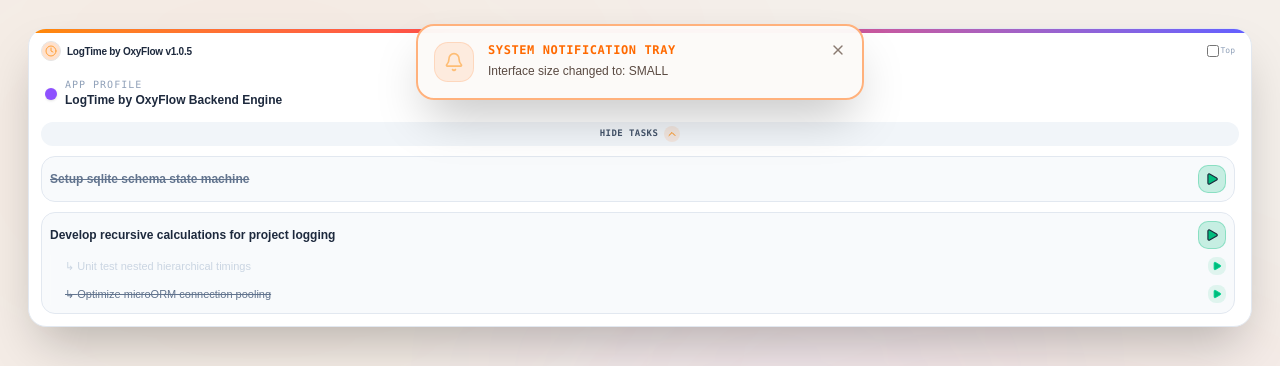
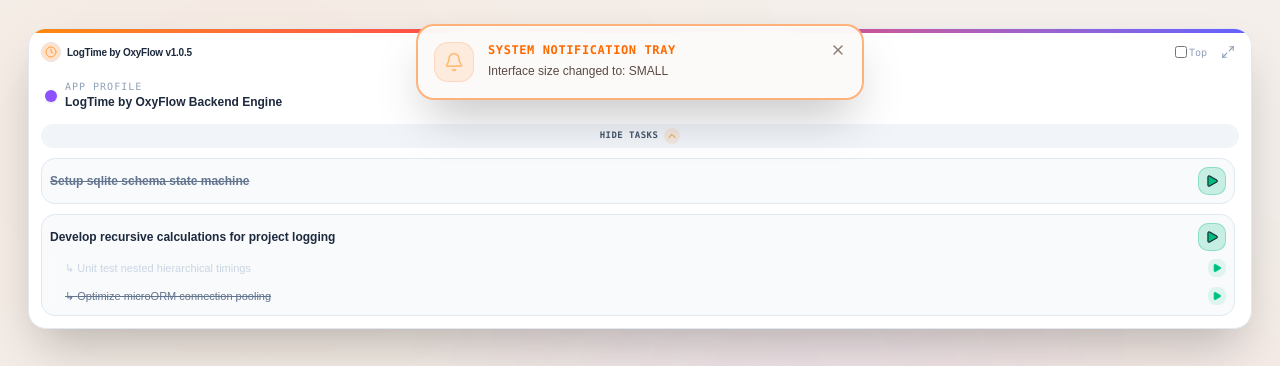
Before and after one commit to beoArcha/TimeLog, a React (Vite) app: page / in a window 1280 px wide. Both pictures are taken after a click on the button "MAŁE". Shown: the top 366 px of the page. Built offline with nearby package versions, Linux system fonts and the light colour scheme.

Commit message:
feat: implement new SmallGui component with dedicated router and interactive task tracking

```diff
--- a/src/App.tsx
+++ b/src/App.tsx
@@ -33,8 +33,8 @@ const handleWindowResize = async (variant: 'small' | 'medium' | 'large') => {
   try {
     let w = 800, h = 600;
     if (variant === 'small') {
-      w = 256;
-      h = 256;
+      w = 320;
+      h = 480;
     } else if (variant === 'medium') {
       w = 400;
       h = 600;
@@ -127,6 +127,11 @@ export default function App() {
     return localStorage.getItem('oxytime_always_on_top') === 'true';
   });
 
+  const [lastNonSmallVariant, setLastNonSmallVariant] = useState<'medium' | 'large'>(() => {
+    const saved = localStorage.getItem('oxytime_last_non_small_variant');
+    return (saved as 'medium' | 'large') || 'medium';
+  });
+
   const [activeLargeTab, setActiveLargeTab] = useState<'main' | 'cli' | 'db' | 'options' | 'manual' | 'credits'>('main');
 
   const [isSmallExpanded, setIsSmallExpanded] = useState<boolean>(true);
@@ -141,6 +146,10 @@ export default function App() {
 
   useEffect(() => {
     localStorage.setItem('oxytime_gui_variant', guiVariant);
+    if (guiVariant !== 'small') {
+      setLastNonSmallVariant(guiVariant);
+      localStorage.setItem('oxytime_last_non_small_variant', guiVariant);
+    }
   }, [guiVariant]);
 
   useEffect(() => {
@@ -148,12 +157,16 @@ export default function App() {
   }, [alwaysOnTop]);
 
   useEffect(() => {
-    handleWindowResize(guiVariant);
-    if (guiVariant !== 'small') {
-      handleWindowAlwaysOnTop(false);
-    } else {
-      handleWindowAlwaysOnTop(alwaysOnTop);
-    }
+    const applyWindowConfig = async () => {
+      await handleWindowResize(guiVariant);
+      await new Promise(resolve => setTimeout(resolve, 50));
+      if (guiVariant !== 'small') {
+        await handleWindowAlwaysOnTop(false);
+      } else {
+        await handleWindowAlwaysOnTop(alwaysOnTop);
+      }
+    };
+    applyWindowConfig();
   }, [guiVariant, alwaysOnTop]);
 
   useEffect(() => {
@@ -246,9 +259,9 @@ export default function App() {
             w = (event.payload as any).width || 800;
           }
 
-          if (w < 300) {
+          if (w < 350) {
             setGuiVariant('small');
-          } else if (w >= 300 && w < 600) {
+          } else if (w >= 350 && w < 600) {
             setGuiVariant('medium');
           } else {
             setGuiVariant('large');
@@ -768,7 +781,7 @@ export default function App() {
             showToast={showToast}
           />
         ) : guiVariant === 'small' ? (
-          <GuiRouter variant="small" commonProps={guiCommonProps} alwaysOnTop={alwaysOnTop} setAlwaysOnTop={setAlwaysOnTop} isSmallExpanded={isSmallExpanded} setIsSmallExpanded={setIsSmallExpanded} showToast={showToast} handleMinimizeToTray={handleMinimizeToTray} setGuiVariant={setGuiVariant} currentProjectId={currentProjectId} />
+          <GuiRouter variant="small" commonProps={guiCommonProps} alwaysOnTop={alwaysOnTop} setAlwaysOnTop={setAlwaysOnTop} isSmallExpanded={isSmallExpanded} setIsSmallExpanded={setIsSmallExpanded} showToast={showToast} handleMinimizeToTray={handleMinimizeToTray} setGuiVariant={setGuiVariant} currentProjectId={currentProjectId} lastNonSmallVariant={lastNonSmallVariant} />
         ) : (
           <motion.div
             key="windowed-state"
--- a/src/components/gui/GuiRouter.tsx
+++ b/src/components/gui/GuiRouter.tsx
@@ -18,6 +18,7 @@ export interface GuiRouterProps {
   handleMinimizeToTray: () => void;
   setGuiVariant: (variant: 'small' | 'medium' | 'large') => void;
   currentProjectId: string;
+  lastNonSmallVariant?: 'medium' | 'large';
 }
 
 export default function GuiRouter(props: GuiRouterProps) {
--- a/src/components/gui/SmallGui.tsx
+++ b/src/components/gui/SmallGui.tsx
@@ -21,7 +21,8 @@ export default function SmallGui({ state, ...rest }: SmallGuiProps) {
     showToast,
     handleMinimizeToTray,
     setGuiVariant,
-    currentProjectId
+    currentProjectId,
+    lastNonSmallVariant
   } = rest;
 
 
@@ -77,8 +78,8 @@ export default function SmallGui({ state, ...rest }: SmallGuiProps) {
             <span className="font-sans font-bold text-[10px] tracking-tight">LogTime by OxyFlow v{versionsData.major}.{versionsData.minor}.{versionsData.release}</span>
           </div>
 
-          <div className="flex items-center gap-1">
-            <label className="flex items-center gap-0.5 font-mono text-[8px] mr-1 text-slate-400 hover:text-orange-400 cursor-pointer select-none">
+          <div className="flex items-center gap-1.5">
+            <label className="flex items-center gap-0.5 font-mono text-[10px] mr-1 text-slate-400 hover:text-orange-400 cursor-pointer select-none">
               <input
                 type="checkbox"
                 checked={alwaysOnTop}
@@ -90,6 +91,17 @@ export default function SmallGui({ state, ...rest }: SmallGuiProps) {
               />
               <span>Top</span>
             </label>
+            <button
+              onClick={() => {
+                const target = lastNonSmallVariant || 'medium';
+                setGuiVariant(target);
+                showToast(locale === 'pl' ? `Rozmiar zmieniony na ${target === 'medium' ? 'ŚREDNI' : 'DUŻY'}` : `Size changed to ${target.toUpperCase()}`);
+              }}
+              className="p-1 rounded hover:bg-white/10 hover:text-orange-400 text-slate-400 cursor-pointer transition-colors flex items-center justify-center"
+              title={locale === 'pl' ? "Przywróć większy rozmiar" : "Restore larger size"}
+            >
+              <Maximize2 className="w-3.5 h-3.5" />
+            </button>
           </div>
         </div>
 
@@ -134,7 +146,7 @@ export default function SmallGui({ state, ...rest }: SmallGuiProps) {
               animate={{ opacity: 1, height: 'auto' }}
               exit={{ opacity: 0, height: 0 }}
               transition={{ duration: 0.2 }}
-              className="flex flex-col gap-2 max-h-[280px] overflow-y-auto pr-1 text-left"
+              className="flex flex-col gap-2 flex-1 overflow-y-auto pr-1 text-left"
             >
               {(() => {
                 if (!activeProj) return <p className="text-xs italic text-slate-400 text-center py-4">{translate(locale, 'dynamic.noProjects', customTranslations)}</p>;
```
Also changed, not shown: 1 other file (tests, documents, lock files or other folders).
